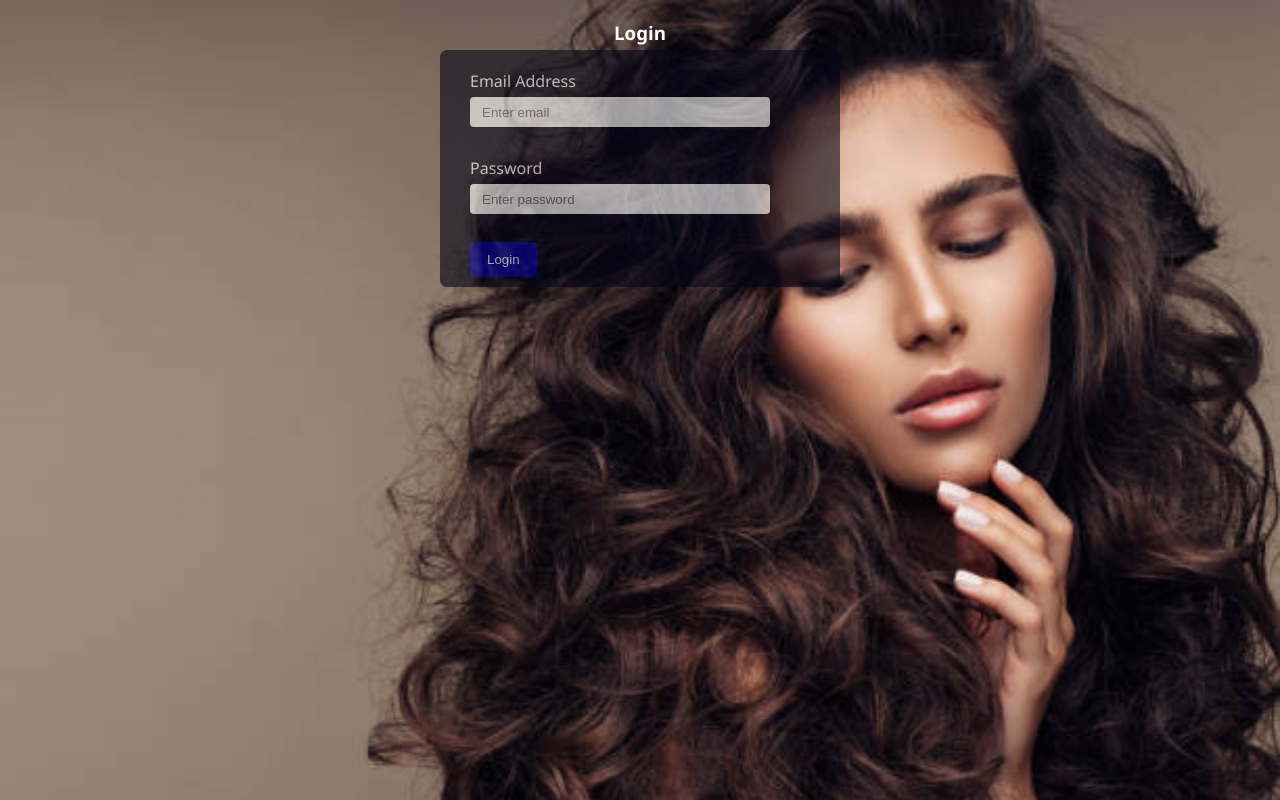
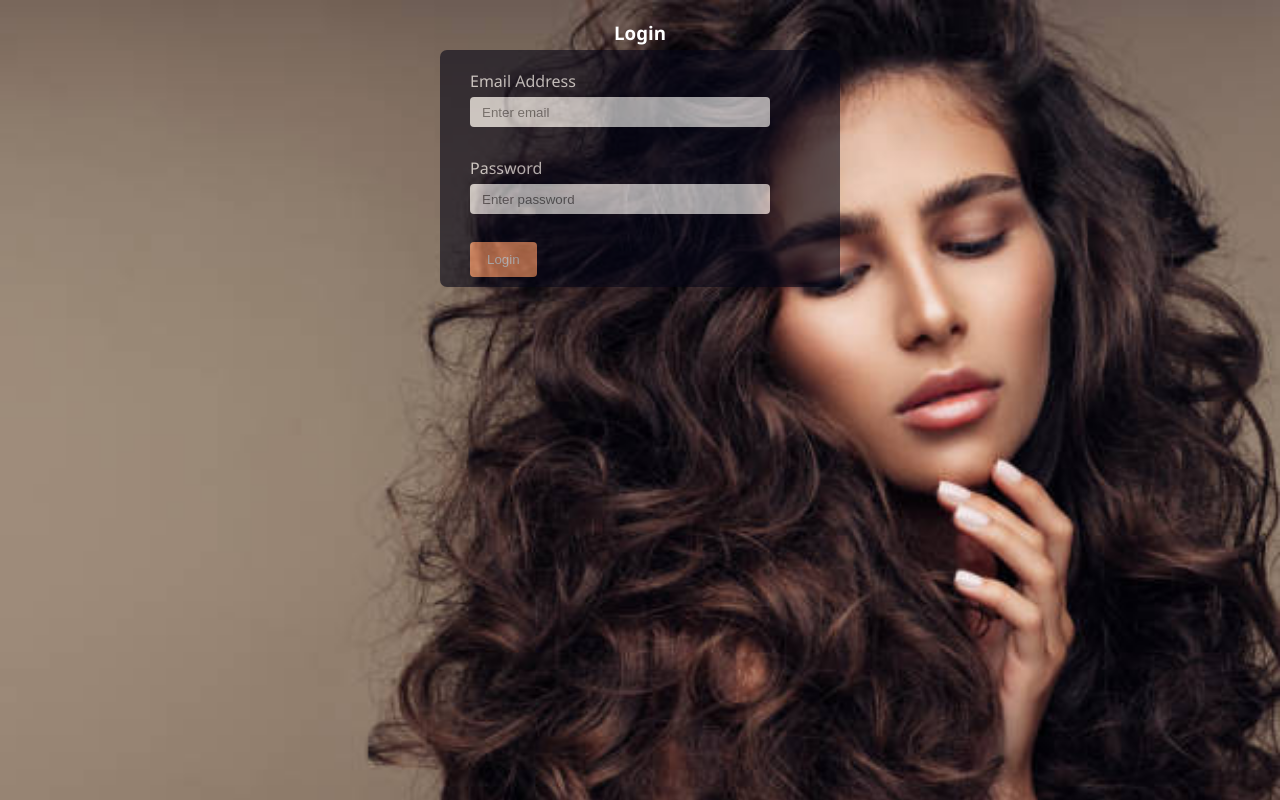
Before and after one commit to seyifash/moes_collection, a Flask app: page /login in a window 1280 px wide. Shown: the part 80-880 px from the top of the page. Run offline with Flask 3, Linux system fonts and the light colour scheme; some libraries are stand-ins or nearby versions.

Commit message:
continues tommorrow

```diff
--- a/website/static/styles/login.css
+++ b/website/static/styles/login.css
@@ -104,7 +104,7 @@ label {
     padding: 10px 17px;
     border-radius: 4px;
     border: none;
-    background-color: rgb(0, 0, 156);
+    background-color: #ff9966;
     color: white;
     margin-bottom: 10px;
 }
```
